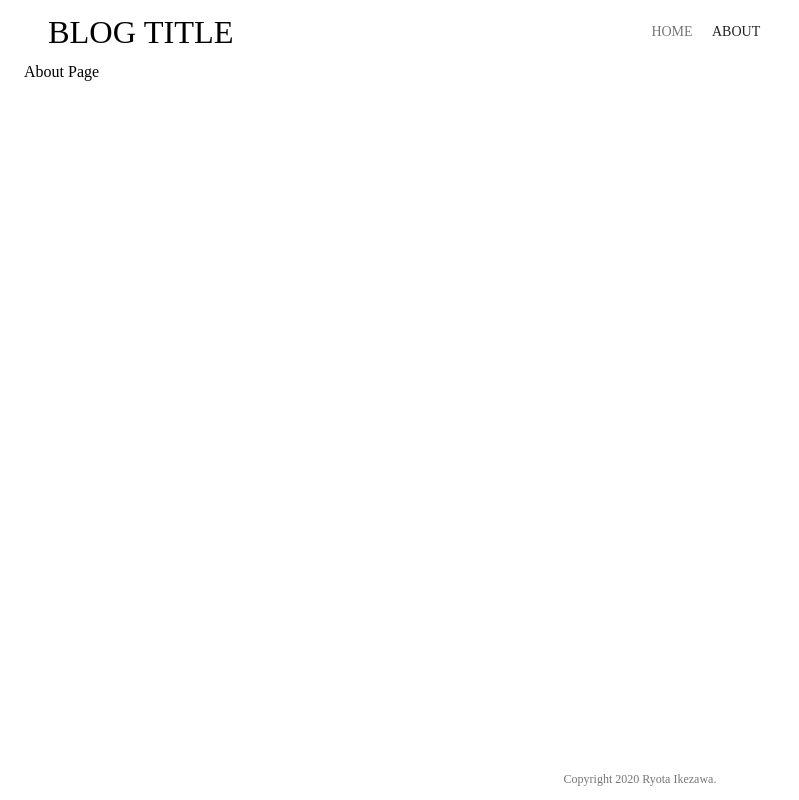
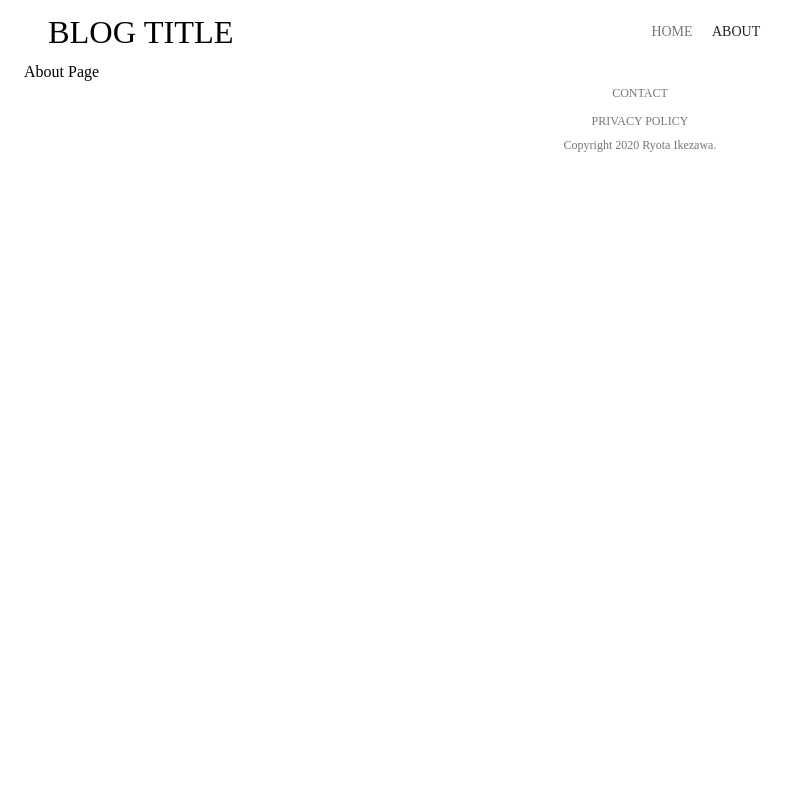
Before and after one commit to paveg/sample-cms, a Next.js app: page /about in a window 1280 px wide. Shown: the whole page, without its empty margins (0-799 px from the left). Built offline with nearby package versions, Linux system fonts and the light colour scheme.

Commit message:
:lipstick: Modification styles

```diff
--- a/src/layouts/footer.tsx
+++ b/src/layouts/footer.tsx
@@ -2,10 +2,10 @@ import * as React from 'react';
 import styled from 'styled-components';
 import { Container } from '@material-ui/core';
 import Typography from '@material-ui/core/Typography';
+import ButtonLink from '../components/button_link';
 
 const FooterContainer = styled(Container)`
   text-align: center;
-  position: absolute;
   bottom: 0;
   width: 100% !important;
   height: 30px !important;
@@ -13,9 +13,27 @@ const FooterContainer = styled(Container)`
 
 const Footer: React.FC = () => (
   <FooterContainer>
-    <Typography color="textSecondary" variant="caption">
-      Copyright 2020 Ryota Ikezawa.
-    </Typography>
+    <ul>
+      <li>
+        <ButtonLink small href="/contact">
+          <Typography color="textSecondary" variant="caption">
+            contact
+          </Typography>
+        </ButtonLink>
+      </li>
+      <li>
+        <ButtonLink small href="/privacy-policy">
+          <Typography color="textSecondary" variant="caption">
+            privacy policy
+          </Typography>
+        </ButtonLink>
+      </li>
+      <li>
+        <Typography color="textSecondary" variant="caption">
+          Copyright 2020 Ryota Ikezawa.
+        </Typography>
+      </li>
+    </ul>
   </FooterContainer>
 );
 
--- /dev/null
+++ b/src/pages/contact.tsx
@@ -0,0 +1,6 @@
+import React from 'react';
+import Layout from '../components/layout';
+
+const Contact: React.FC = () => <Layout>Contact</Layout>;
+
+export default Contact;
--- /dev/null
+++ b/src/pages/privacy_policy.tsx
@@ -0,0 +1,6 @@
+import React from 'react';
+import Layout from '../components/layout';
+
+const PrivacyPolicy: React.FC = () => <Layout>Privacy Policy</Layout>;
+
+export default PrivacyPolicy;
```
Also changed, not shown: src/pages/index.tsx (+8 -0 lines).
